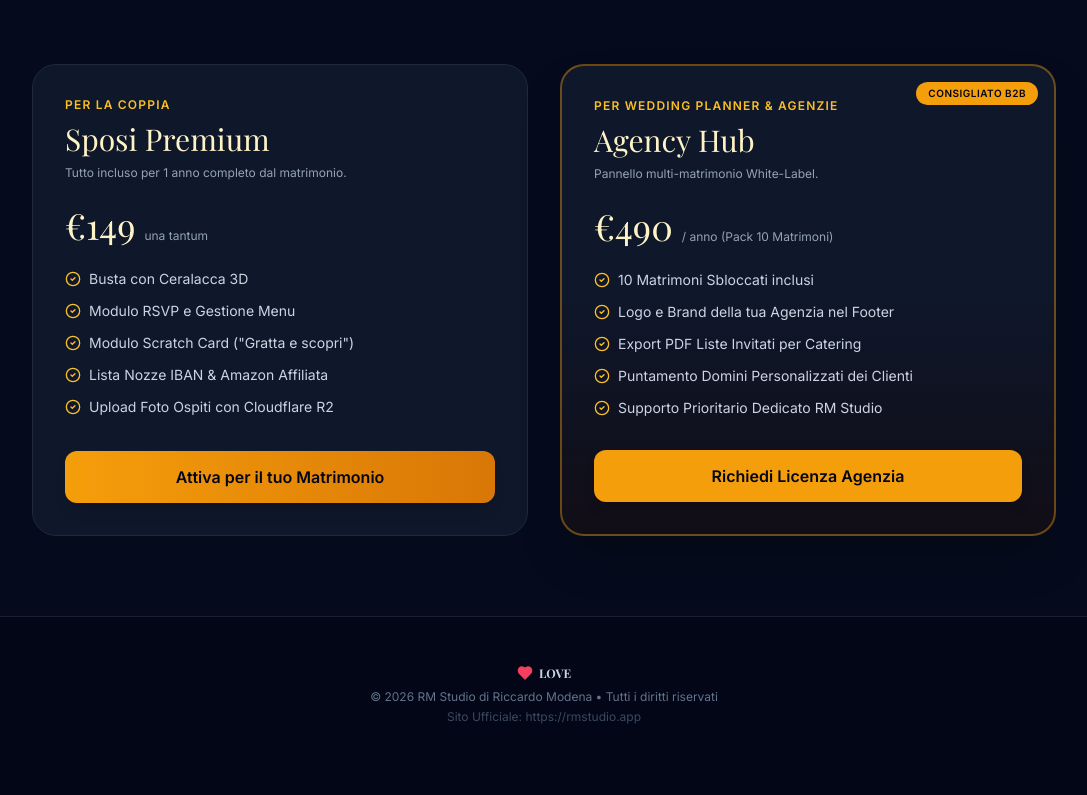
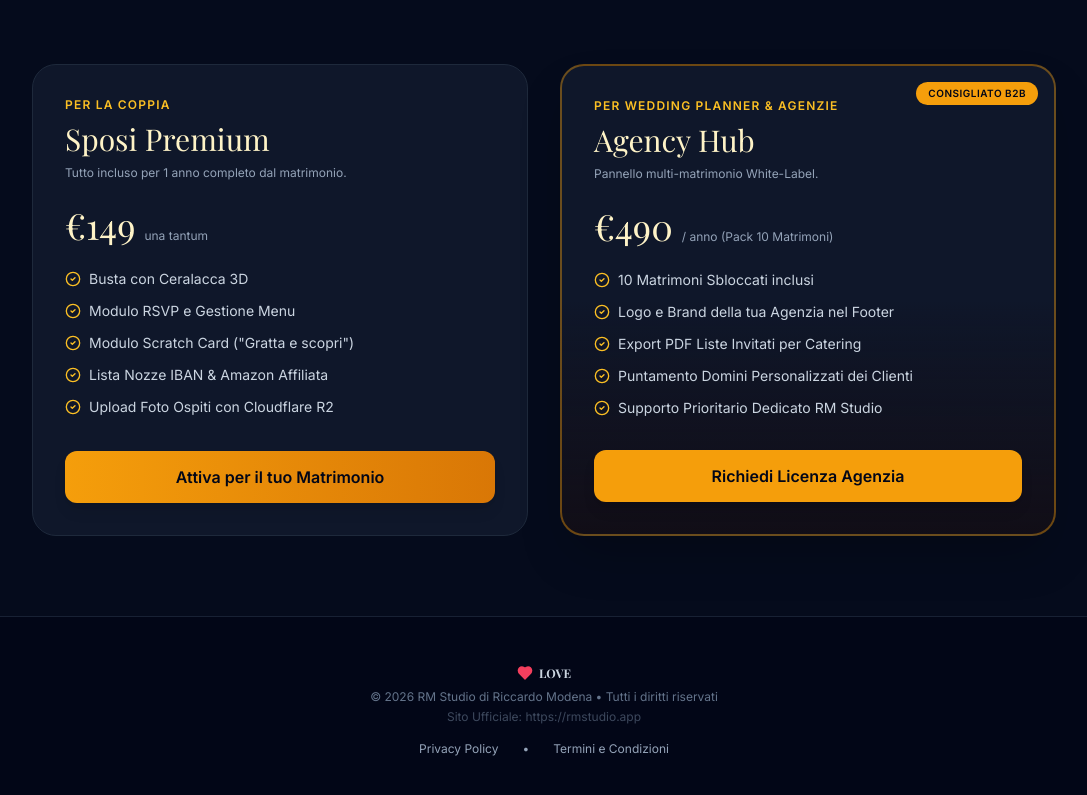
Before and after one commit to Rickym2025/love, a Next.js app: page / in a window 1280 px wide. Shown: the part 2212-3007 px from the top of the page, without its empty margins (96-1183 px from the left). Before the commit the page ends 2985 px from the top, so only its background shows below. Built offline with nearby package versions, Linux system fonts and the light colour scheme; a web font is replaced by a local one.

Commit message:
Update page.tsx

```diff
--- a/src/app/page.tsx
+++ b/src/app/page.tsx
@@ -340,6 +340,27 @@ export default function LandingPage() {
         </div>
         <p>© 2026 RM Studio di Riccardo Modena • Tutti i diritti riservati</p>
         <p className="mt-1 opacity-60">Sito Ufficiale: https://rmstudio.app</p>
+
+        <div className="flex justify-center gap-6 my-4 text-xs text-slate-400">
+          <a
+            href="https://rmstudio.app/privacy.html"
+            target="_blank"
+            rel="noopener noreferrer"
+            className="hover:text-amber-300 transition-colors"
+          >
+            Privacy Policy
+          </a>
+          <span>•</span>
+          <a
+            href="https://rmstudio.app/termini.html"
+            target="_blank"
+            rel="noopener noreferrer"
+            className="hover:text-amber-300 transition-colors"
+          >
+            Termini e Condizioni
+          </a>
+        </div>
+
       </footer>
 
     </div>
```
